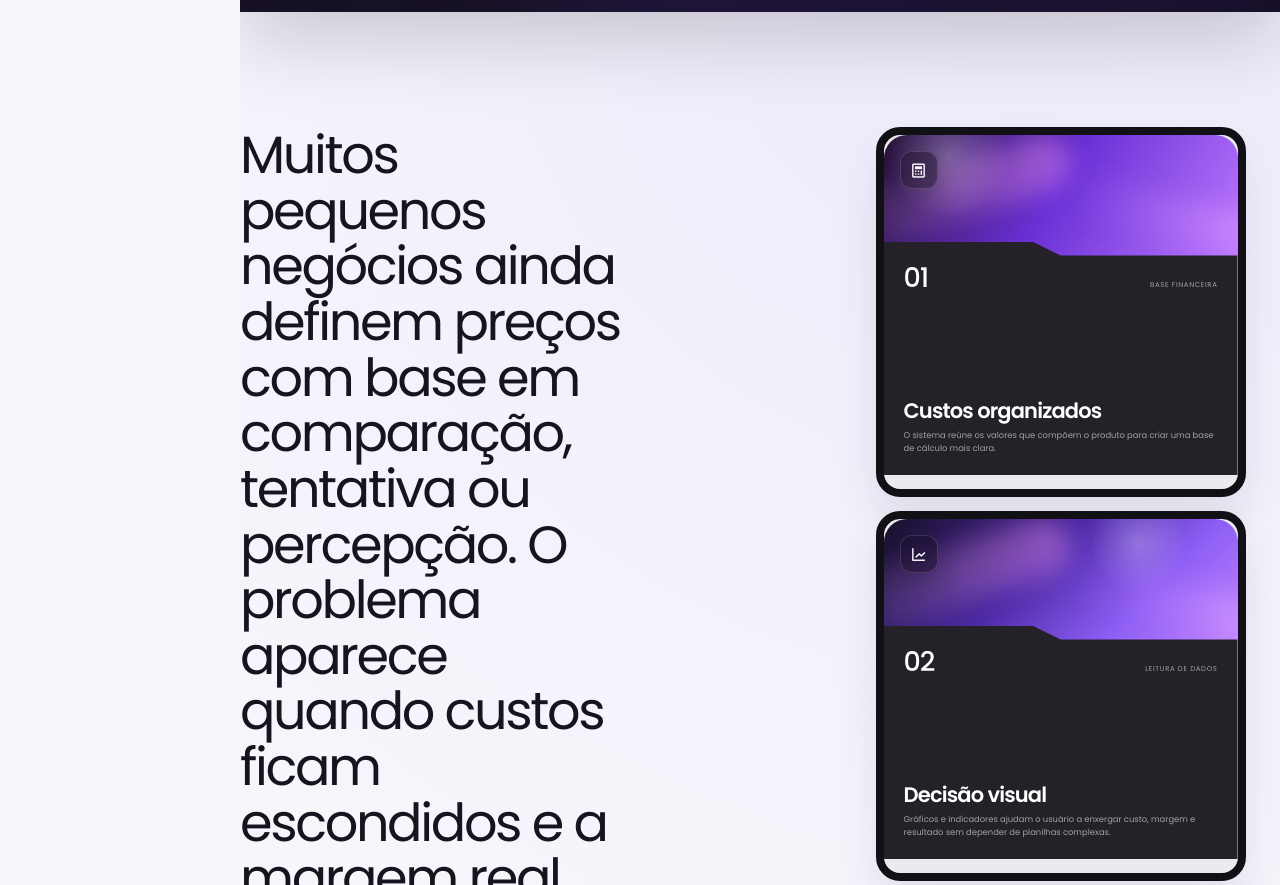
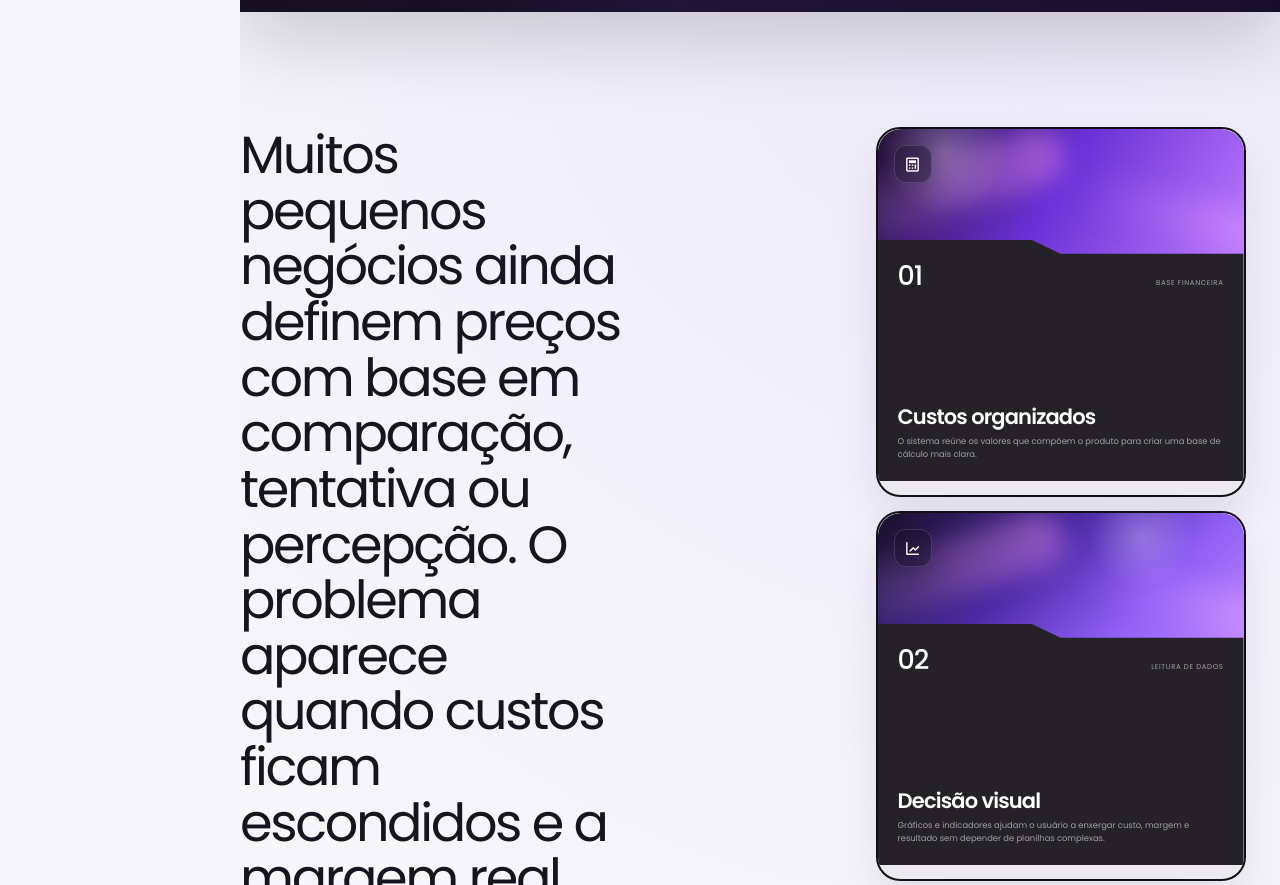
Before and after one commit to kamilaribeiro02ta/tcc_infernal, a website: page introducao/intro.html in a window 1280 px wide. Shown: the part 820-1705 px from the top of the page. Drawn offline with nearby package versions, Linux system fonts and the light colour scheme.

Commit message:
Reduz bastante a espessura da borda dos cards

```diff
--- a/introducao/intro.css
+++ b/introducao/intro.css
@@ -1965,7 +1965,7 @@ body:not(.dark) .about-card-inspired p {
 
 /* THICK CARD BORDER */
 .about-cards-side .about-card.about-card-inspired {
-  border: 8px solid #0b0910;
+  border: 2px solid #0b0910;
   box-sizing: border-box;
 }
 
```
